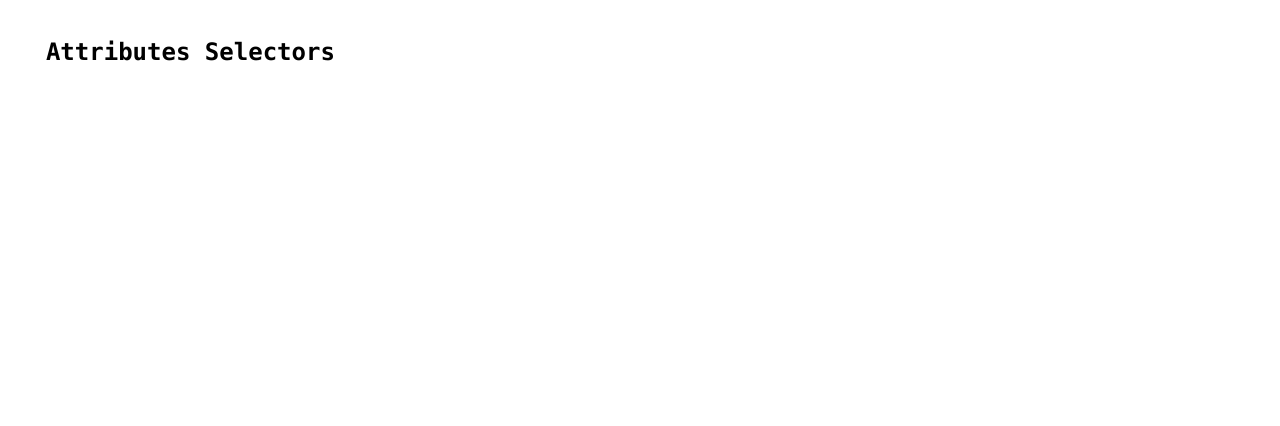
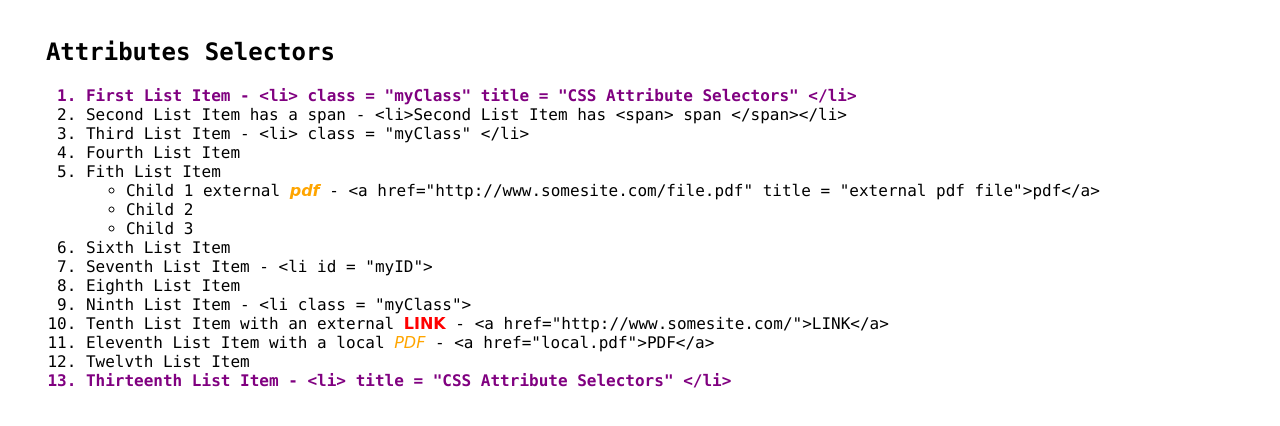
Before and after one commit to Stan-Feng/CSS-Note, a website: page CSS-In-Depth/AttributeSelectors.html in a window 1280 px wide. Drawn offline with Linux system fonts and the light colour scheme.

Commit message:
Attribute Selectors Demo

```diff
--- a/CSS-In-Depth/AttributeSelectors.html
+++ b/CSS-In-Depth/AttributeSelectors.html
@@ -9,11 +9,39 @@
   <body>
     <section>
       <h2>Attributes Selectors</h2>
-      <ol
+      <ol>
+        <li class = "myClass" title = "CSS Attribute Selectors">
+          First List Item - &lt;li&gt; class = "myClass" title = "CSS Attribute Selectors" &lt;/li&gt;
+        </li>
+        <li>Second List Item has a <span>span</span> - &lt;li&gt;Second List Item has &lt;span&gt; span &lt;/span&gt;&lt;/li&gt;</li>
+        <li class = "myClass">Third List Item - &lt;li&gt; class = "myClass"  &lt;/li&gt;</li>
+        <li>Fourth List Item</li>
+        <li>
+          Fith List Item
+          <ul>
+            <li>Child 1 external <a href="http://www.somesite.com/file.pdf" title = "external pdf file">pdf</a> -
+              &lt;a href="http://www.somesite.com/file.pdf" title = "external pdf file"&gt;pdf&lt;/a&gt;
+            </li>
+            <li>Child 2</li>
+            <li>Child 3</li>
+          </ul>
+        </li>
+        <li>Sixth List Item</li>
+        <li id = "myID">Seventh List Item - &lt;li id = "myID"&gt;</li>
+        <li>Eighth List Item</li>
+        <li class = "myClass">Ninth List Item - &lt;li class = "myClass"&gt;</li>
+        <li>Tenth List Item with an external <a href="http://www.somesite.com/">LINK</a> -
+            &lt;a href="http://www.somesite.com/"&gt;LINK&lt;/a&gt;
+        </li>
+        <li>Eleventh List Item with a local <a href="local.pdf" title = "local pdf">PDF</a> -
+            &lt;a href="local.pdf"&gt;PDF&lt;/a&gt;
+        </li>
+        <li>Twelvth List Item</li>
+        <li title = "CSS Attribute Selectors">Thirteenth List Item -
+           &lt;li&gt; title = "CSS Attribute Selectors" &lt;/li&gt;
+        </li>
       </ol>
 
     </section>
-
-
   </body>
 </html>
--- a/CSS-In-Depth/css/attributeSelector.css
+++ b/CSS-In-Depth/css/attributeSelector.css
@@ -0,0 +1,16 @@
+li[title="CSS Attribute Selectors"] {
+  color: purple;
+  font-weight: bold;
+}
+
+a[href^=http] {
+  font-weight: bold;
+  font-family: cursive;
+  color: red;
+}
+
+a[href$=pdf] {
+  font-style: italic;
+  color: orange;
+  font-family: cursive;
+}
```
